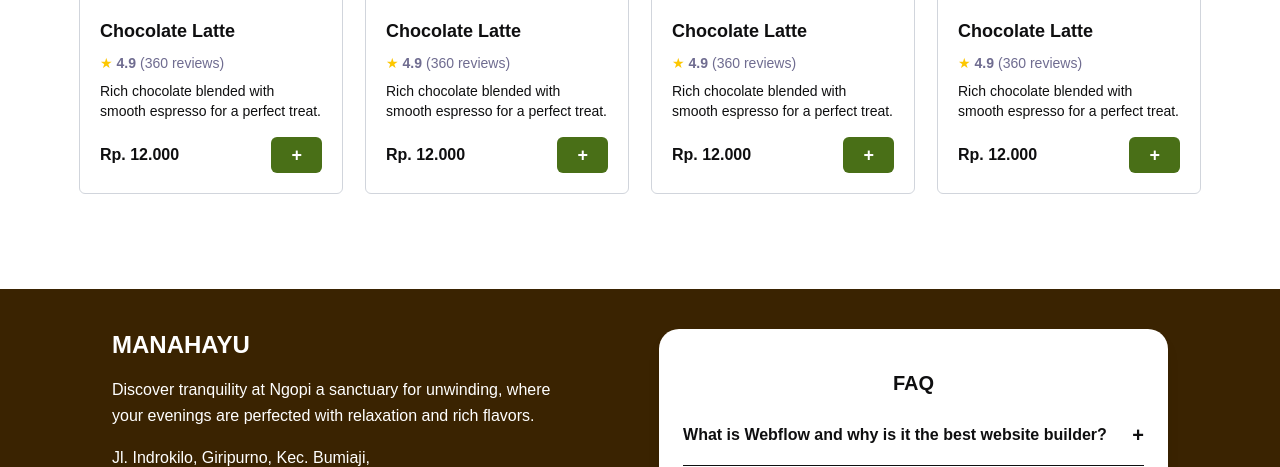
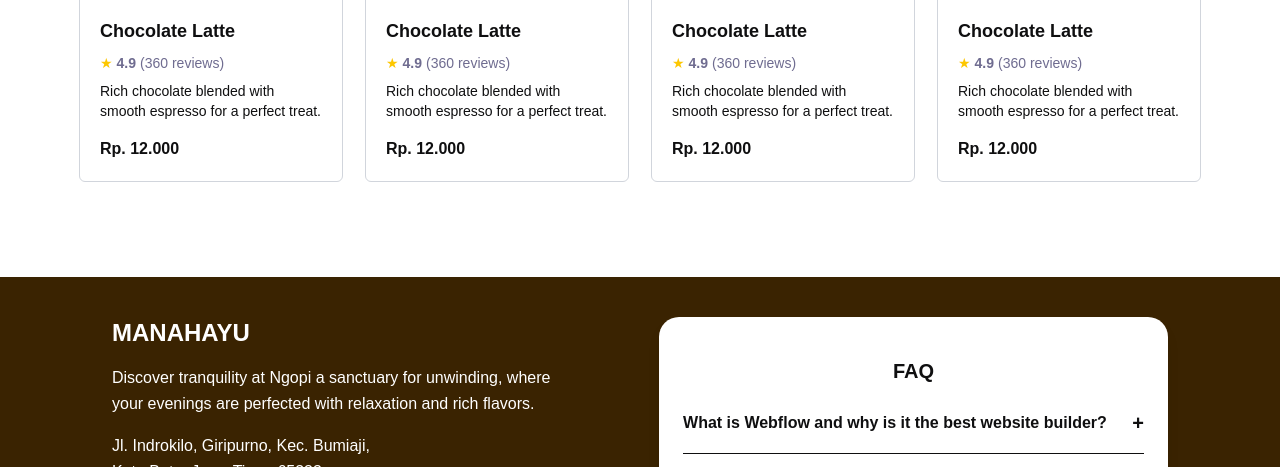
Before and after one commit to vani2522/manahayu-web, a website: page menu.html in a window 1280 px wide. Shown: the part 1367-1834 px from the top of the page. Drawn offline with Linux system fonts and the light colour scheme.

Commit message:
update menu

```diff
--- a/menu.html
+++ b/menu.html
@@ -79,7 +79,6 @@
                         </div>
                         <div class="flex items-center justify-between mt-4">
                             <p class="text-base font-bold">Rp. 12.000</p>
-                            <button class="px-5 py-1 text-lg font-bold text-white transition-transform duration-300 rounded-md bg-secondary hover:scale-105">+</button>
                         </div>
                     </div>
                 </div>
@@ -100,7 +99,6 @@
                         </div>
                         <div class="flex items-center justify-between mt-4">
                             <p class="text-base font-bold">Rp. 12.000</p>
-                            <button class="px-5 py-1 text-lg font-bold text-white transition-transform duration-300 rounded-md bg-secondary hover:scale-105">+</button>
                         </div>
                     </div>
                 </div>
@@ -121,7 +119,6 @@
                         </div>
                         <div class="flex items-center justify-between mt-4">
                             <p class="text-base font-bold">Rp. 12.000</p>
-                            <button class="px-5 py-1 text-lg font-bold text-white transition-transform duration-300 rounded-md bg-secondary hover:scale-105">+</button>
                         </div>
                     </div>
                 </div>
@@ -142,7 +139,6 @@
                         </div>
                         <div class="flex items-center justify-between mt-4">
                             <p class="text-base font-bold">Rp. 12.000</p>
-                            <button class="px-5 py-1 text-lg font-bold text-white transition-transform duration-300 rounded-md bg-secondary hover:scale-105">+</button>
                         </div>
                     </div>
                 </div>
```
